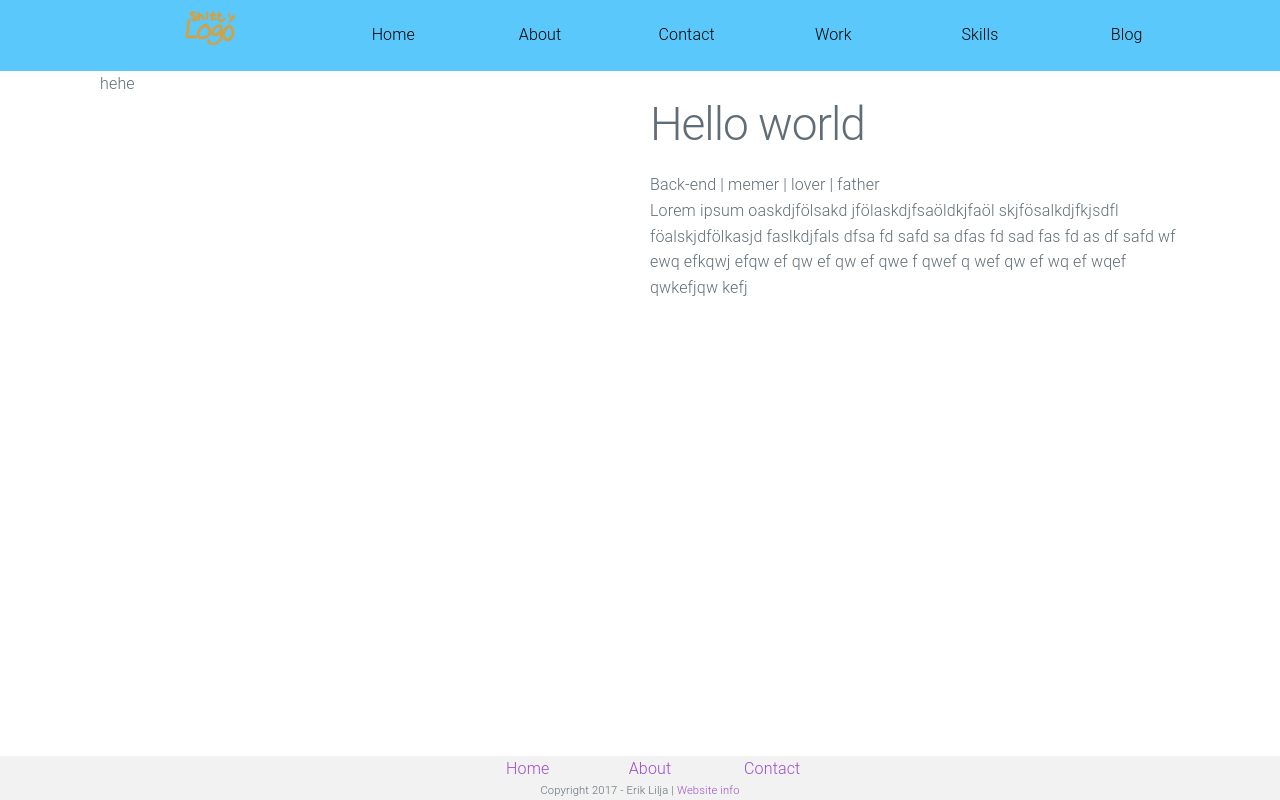
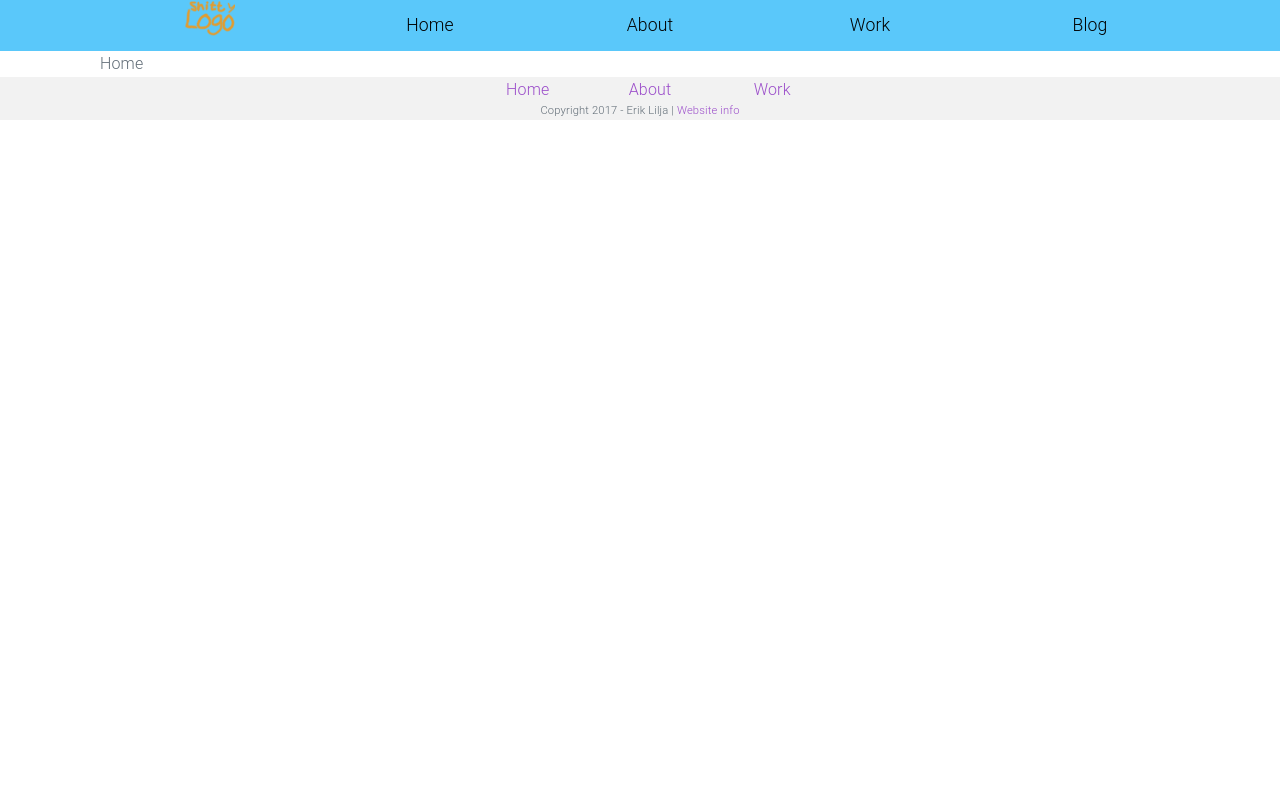
Before and after one commit to Lilja/website, a plain HTML site: page index2.html in a window 1280 px wide. Drawn offline with nearby package versions, Linux system fonts and the light colour scheme.

Commit message:
Add vue+routes

```diff
--- a/css/main2.css
+++ b/css/main2.css
@@ -17,47 +17,71 @@ html, body {
 /* Navigation */
 /* List navigation */
 
+/* Main navigation bar */
 nav.navigation {
 	background-color: rgb(90,200,250);
 }
 
-nav.navigation > div.container > ul.main-navigation[role=navigation] {
+/* List */
+ ul.main-navigation[role=navigation] {
 	list-style-type: none;
-	//width: 50%;
-	//display: block;
 	margin: 0 auto;
+}
+
+ul.main-navigation > li {
+	//display: inline;//-block;
+	text-align: center;
+	line-height: 50px; /* TODO: FIX THIS WITH MEDIA QUERY */
 	padding-top: 1rem;
 	padding-bottom: 1rem;
 }
 
-nav.navigation > div.container > ul.main-navigation[role=navigation] > li {
-	display: inline;//-block;
-	text-align: center;
-	line-height: 50px; /* TODO: FIX THIS WITH MEDIA QUERY */
-}
-
-nav.navigation > div.container > ul.main-navigation[role=navigation] > li:hover {
-background-color: rgb(76,217,100);
+nav.navigation > div.container > ul.main-navigation[role=navigation] > li:not(:first-child):hover {
+	background-color: rgb(76,217,100);
 }
 
 /* LOGO */
 nav.navigation > div.container > ul.main-navigation[role=navigation] > li:first-of-type > img.logo {
 	width: 50px;
 	height: auto;
+	cursor: pointer;
 
 	vertical-align: middle;
 }
-@media (max-width: @screen-xs) {
-	nav.navigation > div.container > ul.main-navigation[role=navigation] > li > a
-	{font-size: 10px;}
+
+/* Mobile navigation bar */
+/*ul.mobile-navigation
+{
+	border: 3px solid #000;
+	list-style-type: none;
+	//display block;
+	display: none;
+	color: #000;
+	padding: 0;
+}
+ul.mobile-navigation > li {
+	display: block;
+	background-color: rgb(242,242,242);
+	margin: 0;
+	padding-left: 1rem;
+	padding-right: 1rem;
+}
+#mobile-menu-button:hover {
+	background-color: rgb(76,217,100);
+
 }
 
-@media (max-width: @screen-sm) {
-	nav.navigation > div.container > ul.main-navigation[role=navigation] > li > a
-	{font-size: 14px;}
+input[type=checkbox]:checked ~ ul {
+	display: block;
 }
+#mobile-menu-button {
+	display: none;
+}
+*/
+
 nav.navigation > div.container > ul.main-navigation[role=navigation] > li > a {
 	text-decoration: none;
+	font-size: 110%;
 	color: #000;
 	width: 100%;
 }
@@ -73,10 +97,19 @@ main[role=main] {
 	flex: 1;
 }
 
-main[role=main] > div.row > div.column > h1 {
+main[role=main] > div.row > div.column > h1  {
 	margin-top: 5%;
-	text-align: left;
+	text-align: center;
 }
+
+main[role=main] > div.row > div.column > h2  {
+	text-align: center;
+}
+
+main[role=main] > div.row > div.column > p {
+	text-align: center;
+}
+
 
 
 /* Footer */
@@ -98,3 +131,36 @@ footer[role=footer] p.metainfo {
 	font-size: 0.70em;
 	margin: 0;
 }
+
+@media (max-width: 495px) {
+	/*#mobile-menu-button {
+		display: block;
+	}
+}  @media (max-width: 495px) {
+	ul.mobile-navigation > li{
+		display:none;
+	}
+	ul.main-navigation > li {
+		display:none!important;
+	}
+}  @media (max-width: 495px) {
+	ul.main-navigation > li.special {
+		display:block!important;
+	}
+}
+
+@media (max-width: 496px) {
+	ul.mobile-navigation > li{
+		display:block;
+	}
+}*/
+
+@media (max-width: @screen-xs) {
+	ul.main-navigation[role=navigation] > li > a
+	{font-size: 10px;}
+}
+
+@media (max-width: @screen-sm) {
+	ul.main-navigation[role=navigation] > li > a
+	{font-size: 14px;}
+}
--- a/index2.html
+++ b/index2.html
@@ -2,66 +2,62 @@
 <html lang="en">
 <head>
 
-  <!-- Basic Page Needs
-  –––––––––––––––––––––––––––––––––––––––––––––––––– -->
   <meta charset="utf-8">
   <title>Your page title here :)</title>
   <meta name="description" content="">
   <meta name="author" content="">
 
-  <!-- Mobile Specific Metas
-  –––––––––––––––––––––––––––––––––––––––––––––––––– -->
   <meta name="viewport" content="width=device-width, initial-scale=1">
 
-  <!-- FONT
-  –––––––––––––––––––––––––––––––––––––––––––––––––– -->
 	<!-- <link href="https://fonts.googleapis.com/css?family=Open+Sans" rel="stylesheet"> -->
 
-  <!-- CSS
-  –––––––––––––––––––––––––––––––––––––––––––––––––– -->
   <link rel="stylesheet" href="css/normalize.min.css">
   <link rel="stylesheet" href="css/milligram.min.css">
 
-  <!-- Favicon
-  –––––––––––––––––––––––––––––––––––––––––––––––––– -->
   <link rel="icon" type="image/png" href="images/favicon.png">
+	<link rel="stylesheet" href="https://maxcdn.bootstrapcdn.com/font-awesome/4.7.0/css/font-awesome.min.css">
 
+	<script src="https://cdnjs.cloudflare.com/ajax/libs/vue/2.2.6/vue.js"></script>
+	<script src="https://cdnjs.cloudflare.com/ajax/libs/vue-router/2.3.0/vue-router.js"></script>
 	<!-- Own styles -->
 
 	<link rel="stylesheet" href="css/main2.css">
 
+
 </head>
 <body>
+	<div class="vue-wrapper" id="vue-wrapper">
 	<header>
-		<nav class="navigation">
+		<nav class="navigation" id="app">
 			<div class="container">
 				<ul class="row main-navigation" role="navigation">
-					<li class="column column-20"><img class="logo" src="images/logo.png" /></li>
-					<li class="column"><a href="#">Home</a></li>
-					<li class="column"><a href="#">About</a></li>
-					<li class="column"><a href="#">Contact</a></li>
-					<li class="column"><a href="#">Work</a></li>
-					<li class="column"><a href="#">Skills</a></li>
-					<li class="column"><a href="#">Blog</a></li>
+					<li class="column special"><img class="logo" src="images/logo.png" /></li>
+					<li class="column"><router-link to="/home">Home</router-link></li>
+					<li class="column"><router-link to="/about">About</router-link></li>
+					<li class="column"><router-link to="/work">Work</router-link></li>
+					<li class="column"><router-link to="/blog">Blog</router-link></li>
 				</ul>
 			</div>
+			<!--
+			<div class="container">
+				<label for="toggle-menu-button" id="mobile-menu-button">Menu <i class="fa fa-arrow-circle-down"></i></label>
+				<input type="checkbox" id="toggle-menu-button" style="position:absolute;top:-9999px;left:-9999px">
+				<ul class="mobile-navigation">
+					<li><i class="fa fa-home"></i> Home</li>
+					<li><i class="fa fa-user"></i> About</li>
+					<li><i class="fa fa-building"></i> Work</li>
+					<li><i class="fa fa-book"></i> Blog</li>
+				</ul>
+			</div>
+			-->
 		</nav>
 	</header>
 
-  <!-- Primary Page Layout
-  –––––––––––––––––––––––––––––––––––––––––––––––––– -->
+  <!-- Primary Page Layout -->
   <main role="main" class="container">
 		<div class="row">
-			<div class="column column-50">
-				<div ></div>
-				<span>hehe</span>
-			</div>
-			<div class="column column-50">
-				<div></div>
-				<h1>Hello world</h1>
-
-				<div>Back-end | memer | lover | father</div>
-				<p>Lorem ipsum oaskdjfölsakd jfölaskdjfsaöldkjfaöl skjfösalkdjfkjsdfl föalskjdfölkasjd faslkdjfals dfsa fd safd sa dfas fd sad fas fd as df safd wf ewq efkqwj efqw ef qw ef qw ef qwe f qwef q wef qw ef wq ef wqef qwkefjqw kefj</p>
+			<div class="column">
+				<router-view></router-view>
 			</div>
 		</div>
   </main>
@@ -80,7 +76,7 @@
 					<ul class="row footer-navigation">
 						<li class="column"><a href="#">Home</li>
 						<li class="column"><a href="#">About</a></li>
-						<li class="column"><a href="#">Contact</a></li>
+						<li class="column"><a href="#">Work</a></li>
 					</ul>
 				</div>
 				<!-- One more for spacing -->
@@ -100,8 +96,56 @@
 		</div>
 
 	</footer>
-
+</div> <!-- end vue wrapper -->
 <!-- End Document
   –––––––––––––––––––––––––––––––––––––––––––––––––– -->
+<script>
+
+	Vue.use(VueRouter)
+
+	const home = Vue.extend({
+		template: "<span>Home</span>"
+	})
+	const about = Vue.extend({
+		template: "<span>About</span>"
+	})
+	const work = Vue.extend({
+		template: "<span>Work</span>"
+	})
+	const blog = Vue.extend({
+		template: "<span>Blog</span>"
+	})
+
+	const routes = [
+		{
+			path: '/', component: home
+		},
+		{
+			path: '/home',
+			component: home
+		},
+		{
+			path: '/about',
+			component: about
+		},
+		{
+			path: '/work',
+			component: work
+		},
+		{
+			path: '/blog',
+			component: blog
+		}
+	]
+
+	const router = new VueRouter({
+		routes
+	})
+
+	const app = new Vue({
+		router
+	}).$mount('#vue-wrapper')
+
+</script>
 </body>
 </html>
```
